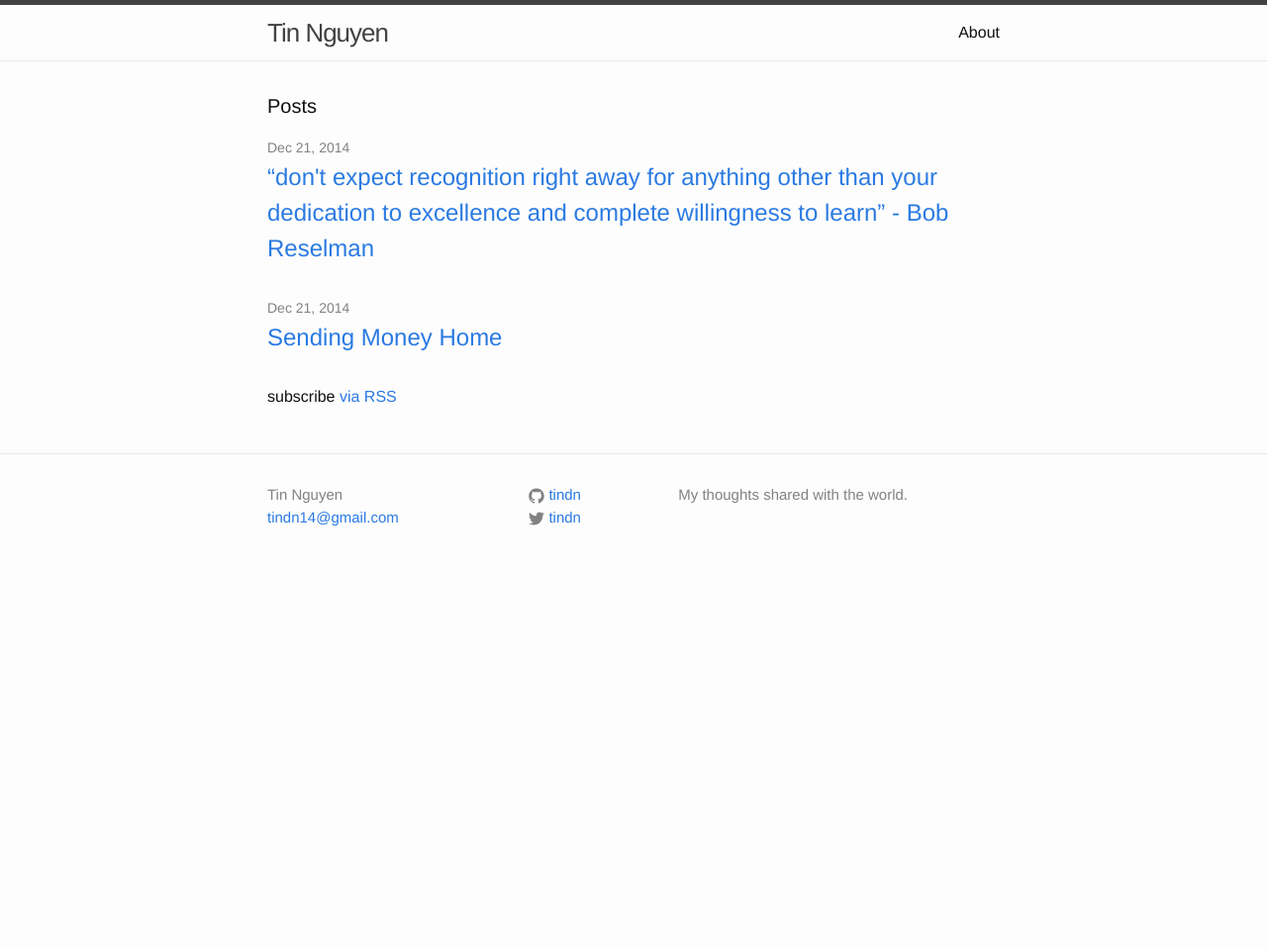
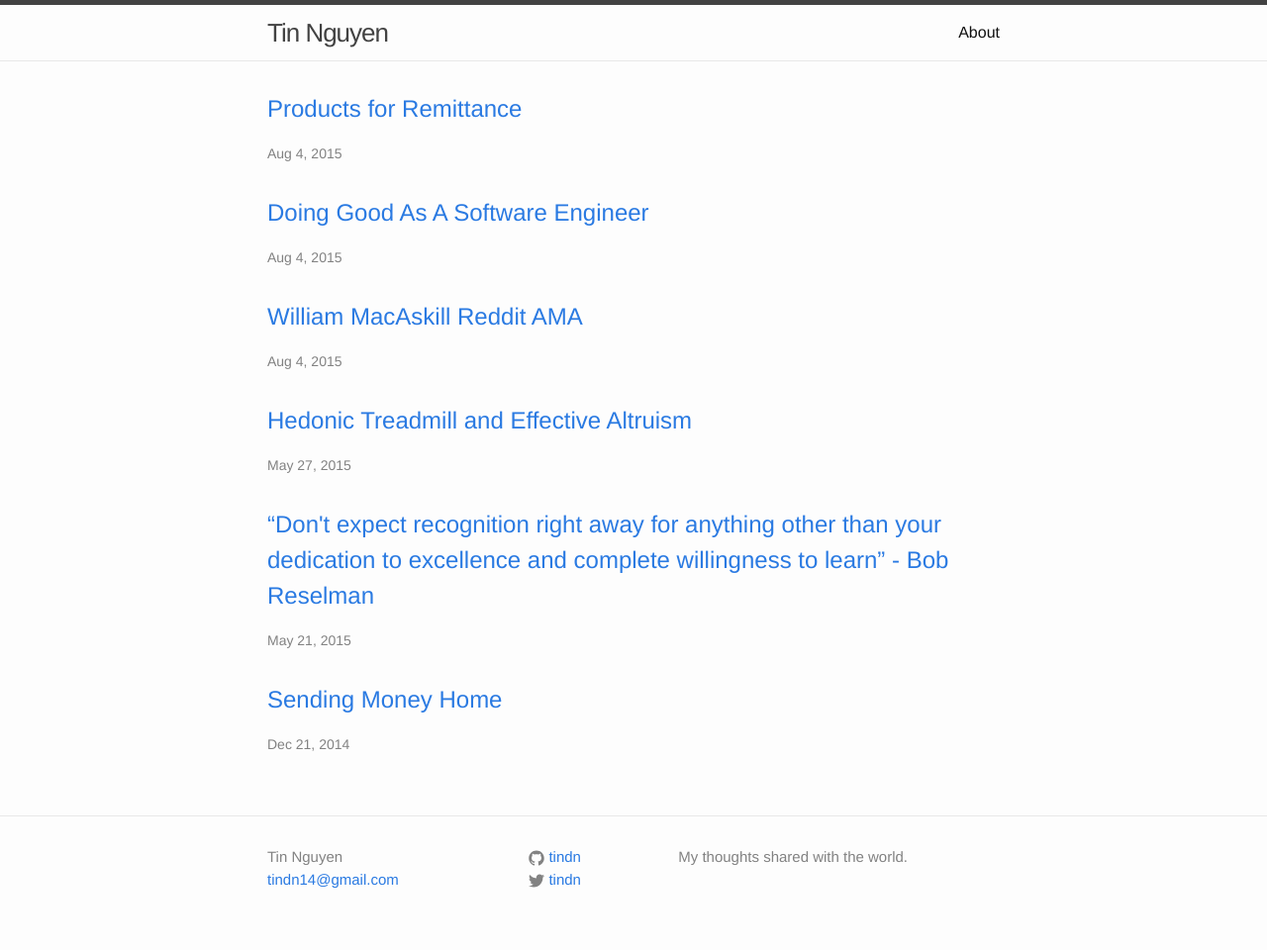
Before and after one commit to tindn/tindn.github.io, a Jekyll site: the page built from index.html, in a window 1280 px wide. Shown: the whole page at 99% size. Built offline with Jekyll 4.4.1, drawn with Linux system fonts in a browser that asks for light colours; before the commit the page ends 900 px from its top, so only the background shows below that; part of the change alters nothing that is shown.

Commit message:
more posts

```diff
--- a/_posts/2015-05-21-becoming-craftsman.markdown
+++ b/_posts/2015-05-21-becoming-craftsman.markdown
@@ -1,7 +1,7 @@
 ---
 layout: post
-title: "&ldquo;don't expect recognition right away for anything other than your dedication to excellence and complete willingness to learn&rdquo; - Bob Reselman"
-date:   2014-12-21 10:27:07 -0500
-categories: ideas
+title: "&ldquo;Don't expect recognition right away for anything other than your dedication to excellence and complete willingness to learn&rdquo; - Bob Reselman"
+date:   2015-05-21 10:27:07 -0500
+categories: thoughts
 ---
-*from [Lessons Learned: A Craftman's Approach to Software Development](http://www.developer.com/design/lessons-learned-a-craftsmans-approach-to-software-development.html)*
+*from [Lessons Learned: A Craftman's Approach to Software Development](http://www.developer.com/design/lessons-learned-a-craftsmans-approach-to-software-development.html){:target="_blank"}*
--- /dev/null
+++ b/_posts/2015-05-27-hedonic-treadmill-effective-altruism.markdown
@@ -0,0 +1,25 @@
+---
+layout: post
+title: "Hedonic Treadmill and Effective Altruism"
+date:   2015-05-27 10:27:07 -0500
+categories: ideas
+---
+Came across this TED talk this morning, and it turned out to be one of those talks that really energize me and give me so many ideas. It is exactly what I need for my slump lately.
+
+<div style="text-align: center;">
+<iframe src="https://embed-ssl.ted.com/talks/peter_singer_the_why_and_how_of_effective_altruism.html" width="700" height="400" frameborder="0" scrolling="no" allowfullscreen="allowfullscreen"></iframe>
+</div>
+
+Many ideas where explored, and many questions answered in this talk. It really gives me the inspiration to have a good career in software (for now) while helping others, and exactly how to do that.
+
+Here are some of the resources mentioned in the talk.
+
+Giving what we can: [https://www.givingwhatwecan.org/](https://www.givingwhatwecan.org/){:target="_blank"}
+
+80,000 hours: [https://80000hours.org/](https://80000hours.org/){:taget="_blank"}
+
+The life you can save: [http://www.thelifeyoucansave.org/](http://www.thelifeyoucansave.org/){:taget="_blank"}
+
+Give well: [http://www.givewell.org/](http://www.givewell.org/){:taget="_blank"}
+
+I will write more about these resources and the ideas I have later.
--- /dev/null
+++ b/_posts/2015-08-04-doing-good-as-software-engineer.markdown
@@ -0,0 +1,15 @@
+---
+layout: post
+title: "Doing Good As A Software Engineer"
+date:   2015-08-04 11:00:07 -0500
+categories: ideas
+---
+This is one of the two follow ups I have from reading through [William MacAskill's AMA on Reddit](https://www.reddit.com/r/IAmA/comments/3fngcb/iama_cofounder_of_two_nonprofits_with_over_400/){:target="_blank"} that I [posted]({% post_url 2015-08-04-william-macaskill-reddit-ama %}){:target="_blank"} about. While reading through the comments, I found these question and answers, which I think are very encouraging.
+
+![](/assets/SoftwareNonprofit.png)
+
+If you don't want to read through my screenshot, the gist of the conversation is that user IAmGabensXB1 asks "What is the best way for a software developer to transition into nonprofit organizations?" This is a question that I have asked myself, and been looking for an answer as well. So I was glad to see a few other people jumping in to answer his/her question. The sentiment is nothing new or groundbreaking. It mainly is that there's great need for the skill in the nonprofit world, yet it doesn't quite pay enough to jump into it. And it was also nice to read that u/IAmGabensXB1 is also constrained by visa issue like I am.
+
+Anyway, a few people suggested some resources for doing side work in the nonprofit world, which are [.impact Facebook group](https://www.facebook.com/groups/dotimpact/){:target="_blank"} and [Taproot Foundation](http://www.taprootfoundation.org/){:target="_blank"}. I haven't had much time to thoroughly look through either links, but they look very interesting. Personally, I have come across a tech conference in California called [Nonprofit Software Development Summit](https://aspirationtech.org/events/devsummit15){:target="_blank"} organized/hosted by [Aspiration Tech](https://aspirationtech.org){:target="_blank"}. I'm hoping to be able to attend the upcoming 2015 summit in November.
+
+So I hope these resources have been useful for someone. Leave a comment or so if you agree/disagree, or if you have anything else to share.
--- /dev/null
+++ b/_posts/2015-08-04-products-for-remittance.markdown
@@ -0,0 +1,15 @@
+---
+layout: post
+title: "Products for Remittance"
+date:   2015-08-04 11:27:07 -0500
+categories: ideas
+---
+This is the second follow up post from the [William MacAskill's AMA]({% post_url 2015-08-04-william-macaskill-reddit-ama %}){:target="_blank"}.
+
+I have quite a keen interest in the challenge of sending money internationally, especially by immigrants as they try to send their hard earned money back to their home countries. This is a significant issue, and it can have very big impact on the global economy, as discussed in this [TED talk I posted]({% post_url 2014-12-21-sending-money-home %}){:target="_blank"} a while back.
+
+William MacAskill, during his Reddit AMA, has also pointed out a couple products and organizations that are focusing on solving this issue. One of them is <a href="http://www.sendwave.com/" target="_blank">Wave</a>, and the other is <a href="http://www.thesegovia.com/" target="_blank">Segovia</a>. Check them out.
+
+Here's the comment by William
+
+![](/assets/ForProfitGood.png)
--- /dev/null
+++ b/_posts/2015-08-04-william-macaskill-reddit-ama.markdown
@@ -0,0 +1,13 @@
+---
+layout: post
+title: "William MacAskill Reddit AMA"
+date:   2015-08-04 10:27:07 -0500
+categories: ideas
+---
+My previous post about [Effective Altruism TED Talk]({% post_url 2015-05-27-hedonic-treadmill-effective-altruism %}) I mentioned a few useful websites, [80,000 Hours](https://80000hours.org/) and [Giving What We Can](https://www.givingwhatwecan.org/). The author of these websites, William MacAskill, did an AMA (Ask Me Anything) on Reddit recently. Quite an interesting read. Check it out:
+
+[William MacAskill AMA](https://www.reddit.com/r/IAmA/comments/3fngcb/iama_cofounder_of_two_nonprofits_with_over_400/)
+
+Also, here's a good read from The Atlantic, written on the same topic and on William: [The Greatest Good](http://www.theatlantic.com/business/archive/2015/06/what-is-the-greatest-good/395768/).
+
+Enjoy,
--- a/index.html
+++ b/index.html
@@ -4,20 +4,19 @@ layout: default
 
 <div class="home">
 
-  <h1 class="page-heading">Posts</h1>
+  <!--<h1 class="page-heading">Posts</h1>-->
 
   <ul class="post-list">
     {% for post in site.posts %}
       <li>
-        <span class="post-meta">{{ post.date | date: "%b %-d, %Y" }}</span>
-
         <h2>
           <a class="post-link" href="{{ post.url | prepend: site.baseurl }}">{{ post.title }}</a>
         </h2>
+        <span class="post-meta">{{ post.date | date: "%b %-d, %Y" }}</span>
       </li>
     {% endfor %}
   </ul>
 
-  <p class="rss-subscribe">subscribe <a href="{{ "/feed.xml" | prepend: site.baseurl }}">via RSS</a></p>
+  <!--<p class="rss-subscribe">subscribe <a href="{{ "/feed.xml" | prepend: site.baseurl }}">via RSS</a></p>-->
 
 </div>
```
Also changed, not shown: assets/ForProfitGood.png (added), assets/SoftwareNonprofit.png (added).
